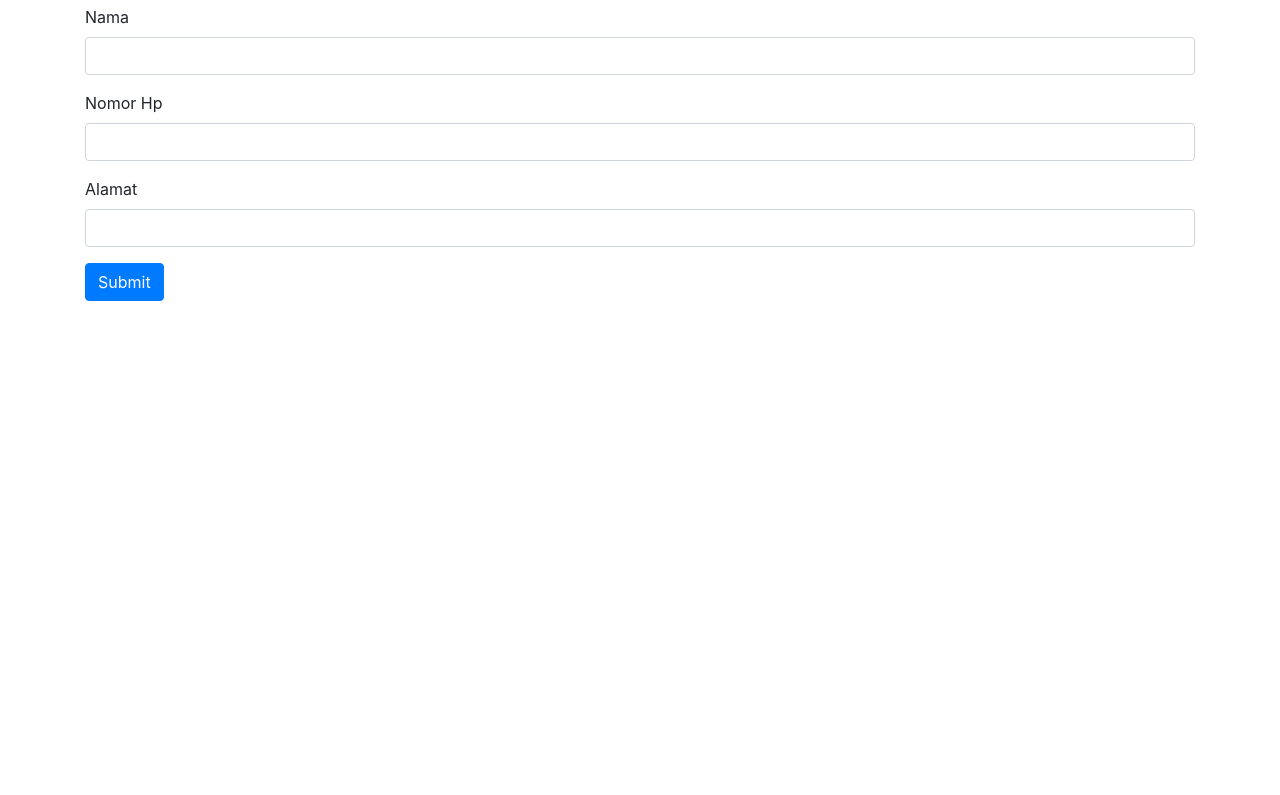
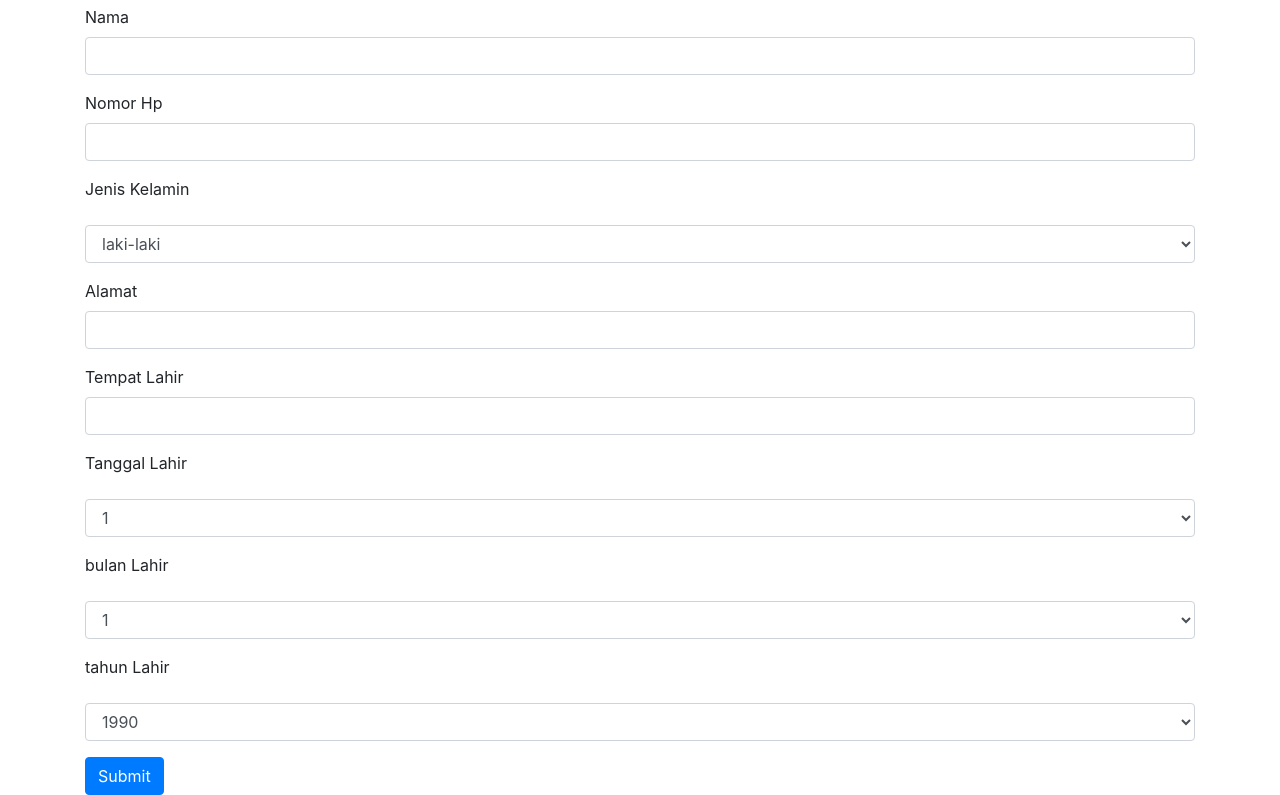
Before and after one commit to erynrizky/lesson1, a plain HTML site: page Index.html in a window 1280 px wide. Shown: the part 51-846 px from the top of the page. Before the commit the page ends 800 px from the top, so only its background shows below. Drawn offline with nearby package versions, Linux system fonts and the light colour scheme.

Commit message:
tempa tgl lahir

```diff
--- a/Index.html
+++ b/Index.html
@@ -26,9 +26,79 @@
             <input type="text" class="form-control" name="id" id="hp" />
         </div>
         <div class="form-group">
-            <label for="hp">Alamat</label>
-            <input type="text" class="form-control" name="alamat" id="alamat" />
+                <label for="jeniskelamin">Jenis Kelamin</label>
         </div>
+        <div class="form-group">
+                <select class="form-control" name="jeniskelamin">
+                    <option value="laki-laki"> laki-laki</option>
+                    <option value="perempuan"> Perempuan</option>
+                </select>
+         </div>
+            <div class="form-group">
+                <label for="alamat">Alamat</label>
+                <input type="text" class="form-control" name="alamat" id="alamat" />
+            </div>
+
+            <div class="form-group">
+                <label for="tempat">Tempat Lahir</label>
+                <input type="text" class="form-control" name="tempat" id="tempat" />
+            </div>
+
+         <div class="form-group">
+                    <label for="tanggallahir">Tanggal Lahir</label>
+            </div>
+            <div class="form-group">
+                <select class="form-control" name="tanggallahir">
+                    <option value="1">1</option>
+                    <option value="2">2</option>
+                    <option value="3">3</option>
+                    <option value="4">4</option>
+                    <option value="5">5</option>
+                    <option value="6">6</option>
+                    <option value="7">7</option>
+                    <option value="8">8</option>
+                    <option value="9">9</option>
+                    <option value="10">10</option>
+                    <option value="11">11</option>
+                </select>
+            </div>
+
+            <div class="form-group">
+                    <label for="bulanlahir">bulan Lahir</label>
+            </div>
+            <div class="form-group">
+                <select class="form-control" name="bulanlahir">
+                    <option value="1">1</option>
+                    <option value="2">2</option>
+                    <option value="3">3</option>
+                    <option value="4">4</option>
+                    <option value="5">5</option>
+                    <option value="6">6</option>
+                    <option value="7">7</option>
+                    <option value="8">8</option>
+                    <option value="9">9</option>
+                    <option value="10">10</option>
+                    <option value="11">11</option>
+                    <option value="12">12</option>
+                </select>
+            </div>
+
+            <div class="form-group">
+                    <label for="tahunlahir">tahun Lahir</label>
+            </div>
+            <div class="form-group">
+                <select class="form-control" name="tahunlahir">
+                    <option value="1990">1990</option>
+                    <option value="1991">1991</option>
+                    <option value="1992">1994</option>
+                    <option value="1993">1993</option>
+                    <option value="1994">1994</option>
+                    <option value="1995">1995</option>
+                    <option value="1996">1996</option>
+
+                </select>
+            </div>
+
         <button type="submit" class="btn btn-primary">Submit</button>
       </form>
     </div>
```
